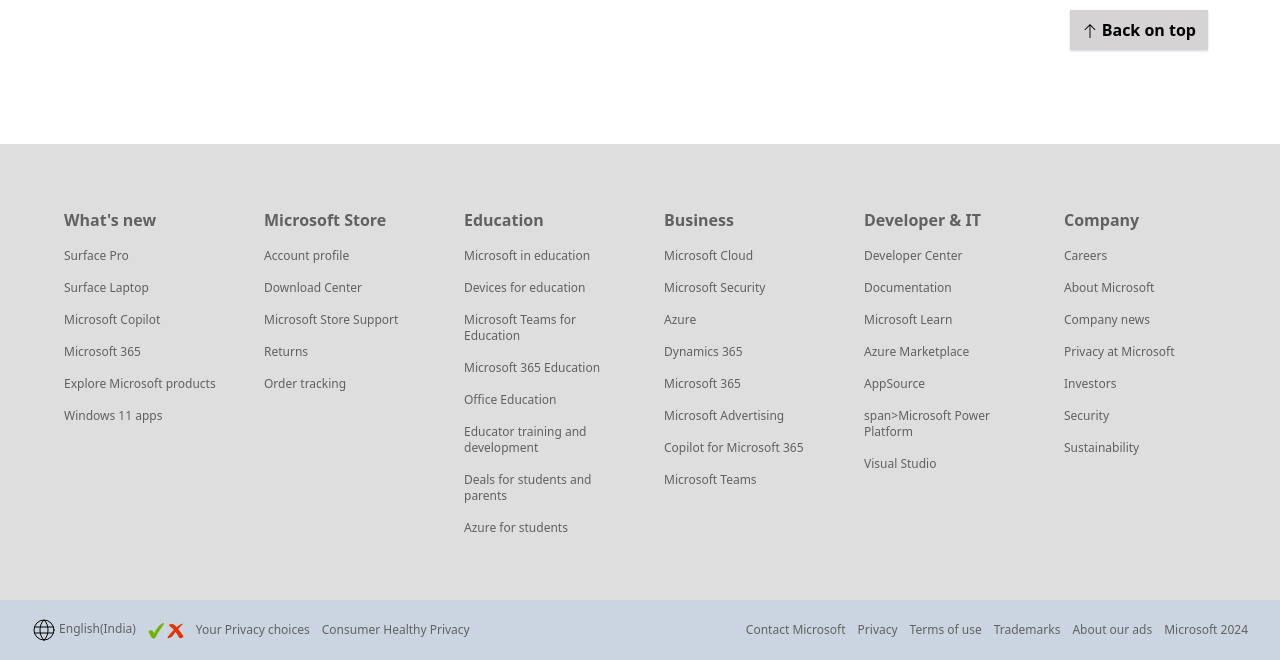
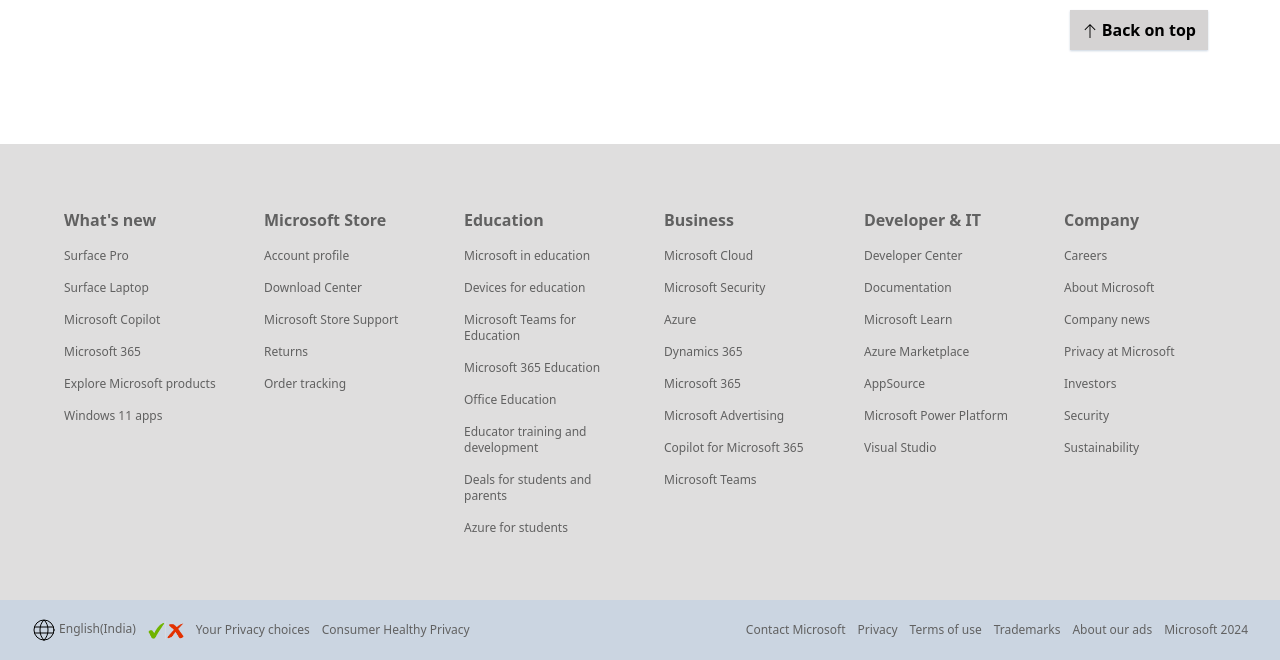
Before and after one commit to Prem-Ray/micrsoft, a website: page index.html in a window 1280 px wide. Shown: the part 2647-3307 px from the top of the page. Drawn offline with Linux system fonts and the light colour scheme.

Commit message:
index.html

```diff
--- a/index.html
+++ b/index.html
@@ -327,7 +327,7 @@
             <a href="#" class="hover:underline"><span>Microsoft Learn</span></a>
             <a href="#" class="hover:underline"><span>Azure Marketplace</span></a>
             <a href="#" class="hover:underline"><span>AppSource</span></a>
-            <a href="#" class="hover:underline">span>Microsoft Power Platform</span></a>
+            <a href="#" class="hover:underline"><span>Microsoft Power Platform</span></a>
             <a href="#" class="hover:underline"><span>Visual Studio</span></a>
         </div>
 
```
